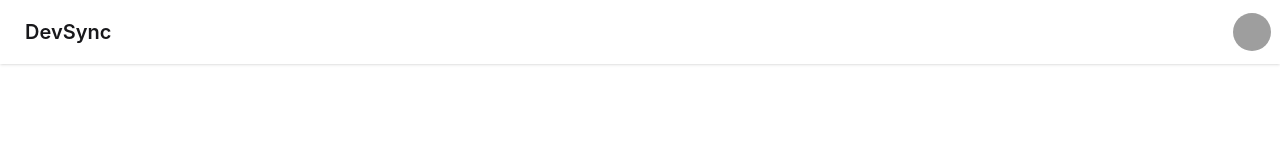
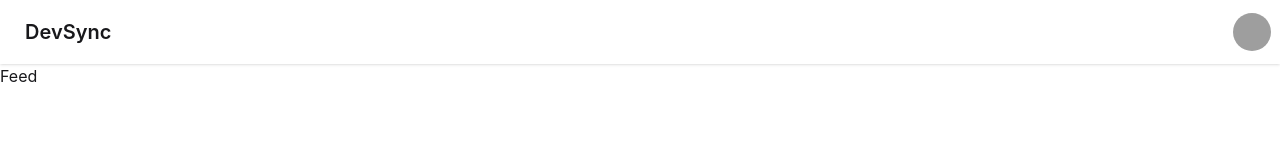
Before and after one commit to adit-ya15/DevSync-frontend, a React (Vite) app: page / in a window 1280 px wide. Shown: the top 160 px of the page. Built offline with nearby package versions, Linux system fonts and the light colour scheme; grey boxes are pictures that could not be loaded.

Commit message:
Improve the bug remaining in the login page

```diff
--- a/src/App.jsx
+++ b/src/App.jsx
@@ -3,19 +3,25 @@ import Navbar from "./components/Navbar"
 import Body from "./Body"
 import Login from "./pages/Login"
 import Profile from "./pages/Profile"
+import { Provider } from "react-redux"
+import appStore from "./redux/appStore"
+import Feed from "./pages/Feed"
 
 function App() {
 
   return (
     <>
+      <Provider store={appStore}>
         <BrowserRouter basename="/">
           <Routes>
             <Route path="/login" element={<Login />} />
             <Route path="/" element={<Body />}>
+              <Route path="/" element={<Feed />} />
               <Route path="/profile" element={<Profile />} />
             </Route>
           </Routes>
         </BrowserRouter>
+      </Provider>
     </>
   )
 }
--- /dev/null
+++ b/src/constants/commonData.js
@@ -0,0 +1 @@
+export const BASE_URL = "http://localhost:9999";
--- /dev/null
+++ b/src/pages/Feed.jsx
@@ -0,0 +1,9 @@
+const Feed = () => {
+    return (
+        <div>
+            <h1>Feed</h1>
+        </div>
+    )
+}
+
+export default Feed
--- a/src/pages/Login.jsx
+++ b/src/pages/Login.jsx
@@ -4,17 +4,27 @@ import heroImg from '../assests/images/devsync_login_hero.png';
 import logo from '../assests/images/logo.png';
 import { useState } from 'react';
 import axios from 'axios';
+import { useDispatch } from 'react-redux';
+import { addUser } from '../redux/userSlice';
+import { useNavigate } from 'react-router-dom';
+import { BASE_URL } from '../constants/commonData';
 
 const Login = () => {
     const [email, setEmail] = useState("Akshay@123.com");
     const [password, setPassword] = useState("Akshay@123");
+    const dispatch = useDispatch();
+    const navigate = useNavigate();
+
 
     const handleLogin = async () => {
         try {
-            const res = await axios.post("http://localhost:9999/login", {
+            const res = await axios.post(BASE_URL + "/login", {
                 email,
                 password
             }, { withCredentials: true })
+            console.log(res.data);
+            dispatch(addUser(res.data));
+            navigate("/");
         } catch (error) {
             console.log(error);
         }
```
Lines whose indentation alone changed are shown as unchanged.
